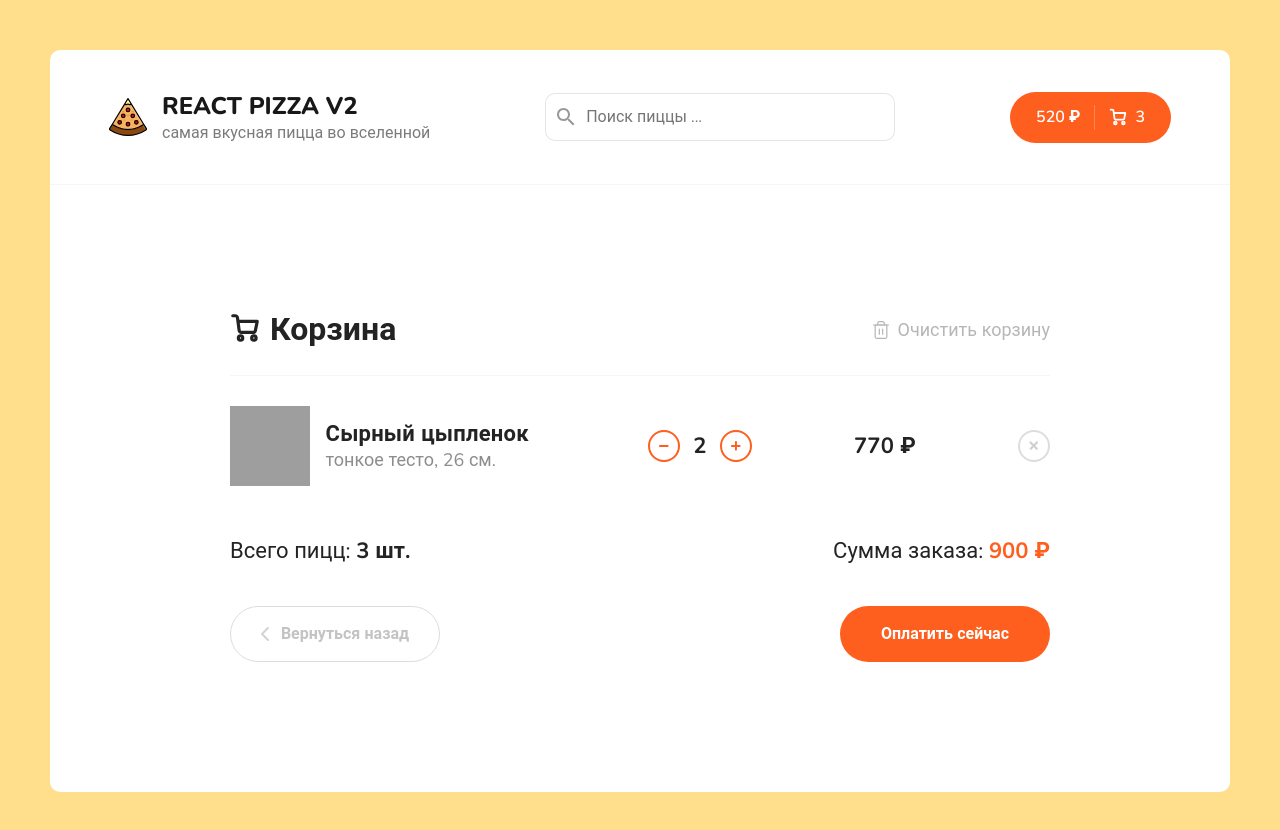
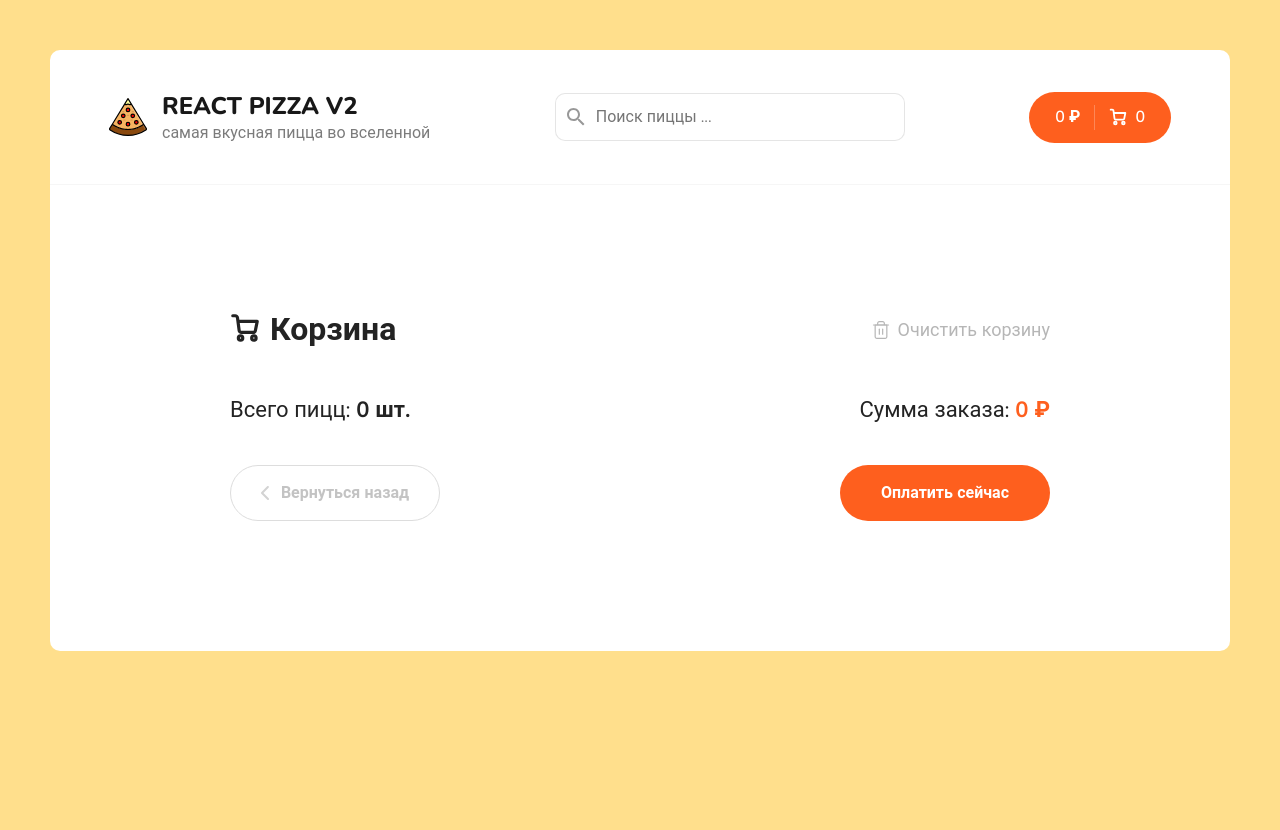
Before and after one commit to Aleksandr-Glebik/react-pizza-v2, a React (Create React App) app: page /cart in a window 1280 px wide. Shown: the top 830 px of the page. After the commit the page ends 800 px from the top, so only its background shows below. Built offline with nearby package versions, Linux system fonts and the light colour scheme; grey boxes are pictures that could not be loaded.

Commit message:
feat: add cartSlice, reducers: addItem, removeItem, clearItems; add comp CartItem

```diff
--- /dev/null
+++ b/src/components/CartItem.jsx
@@ -0,0 +1,92 @@
+import React from 'react';
+import { useDispatch } from 'react-redux';
+import { removeItem } from '../redux/slices/cartSlice'
+
+function CartItem({ id, name, imageUrl, type, size, price, count }) {
+  const dispatch = useDispatch()
+
+  const handlerRemoveItem = () => {
+    dispatch(removeItem(id))
+  }
+  return (
+    <div className="content__items">
+      <div className="cart__item">
+        <div className="cart__item-img">
+          <img
+            className="pizza-block__image"
+            src={imageUrl}
+            alt="Pizza"
+          />
+        </div>
+        <div className="cart__item-info">
+          <h3>{name}</h3>
+          <p>{type}, {size}</p>
+        </div>
+        <div className="cart__item-count">
+          <div className="button button--outline button--circle cart__item-count-minus">
+            <svg
+              width="10"
+              height="10"
+              viewBox="0 0 10 10"
+              fill="none"
+              xmlns="http://www.w3.org/2000/svg">
+              <path
+                d="M5.92001 3.84V5.76V8.64C5.92001 9.17016 5.49017 9.6 4.96001 9.6C4.42985 9.6 4.00001 9.17016 4.00001 8.64L4 5.76L4.00001 3.84V0.96C4.00001 0.42984 4.42985 0 4.96001 0C5.49017 0 5.92001 0.42984 5.92001 0.96V3.84Z"
+                fill="#EB5A1E"
+              />
+              <path
+                d="M5.75998 5.92001L3.83998 5.92001L0.959977 5.92001C0.429817 5.92001 -2.29533e-05 5.49017 -2.29301e-05 4.96001C-2.2907e-05 4.42985 0.429817 4.00001 0.959977 4.00001L3.83998 4L5.75998 4.00001L8.63998 4.00001C9.17014 4.00001 9.59998 4.42985 9.59998 4.96001C9.59998 5.49017 9.17014 5.92001 8.63998 5.92001L5.75998 5.92001Z"
+                fill="#EB5A1E"
+              />
+            </svg>
+          </div>
+          <b>{count}</b>
+          <div className="button button--outline button--circle cart__item-count-plus">
+            <svg
+              width="10"
+              height="10"
+              viewBox="0 0 10 10"
+              fill="none"
+              xmlns="http://www.w3.org/2000/svg">
+              <path
+                d="M5.92001 3.84V5.76V8.64C5.92001 9.17016 5.49017 9.6 4.96001 9.6C4.42985 9.6 4.00001 9.17016 4.00001 8.64L4 5.76L4.00001 3.84V0.96C4.00001 0.42984 4.42985 0 4.96001 0C5.49017 0 5.92001 0.42984 5.92001 0.96V3.84Z"
+                fill="#EB5A1E"
+              />
+              <path
+                d="M5.75998 5.92001L3.83998 5.92001L0.959977 5.92001C0.429817 5.92001 -2.29533e-05 5.49017 -2.29301e-05 4.96001C-2.2907e-05 4.42985 0.429817 4.00001 0.959977 4.00001L3.83998 4L5.75998 4.00001L8.63998 4.00001C9.17014 4.00001 9.59998 4.42985 9.59998 4.96001C9.59998 5.49017 9.17014 5.92001 8.63998 5.92001L5.75998 5.92001Z"
+                fill="#EB5A1E"
+              />
+            </svg>
+          </div>
+        </div>
+        <div className="cart__item-price">
+          <b>{price * count} ₽</b>
+        </div>
+        <div className="cart__item-remove">
+          <div
+            className="button button--outline button--circle"
+            onClick={handlerRemoveItem}
+          >
+            <svg
+              width="10"
+              height="10"
+              viewBox="0 0 10 10"
+              fill="none"
+              xmlns="http://www.w3.org/2000/svg">
+              <path
+                d="M5.92001 3.84V5.76V8.64C5.92001 9.17016 5.49017 9.6 4.96001 9.6C4.42985 9.6 4.00001 9.17016 4.00001 8.64L4 5.76L4.00001 3.84V0.96C4.00001 0.42984 4.42985 0 4.96001 0C5.49017 0 5.92001 0.42984 5.92001 0.96V3.84Z"
+                fill="#EB5A1E"
+              />
+              <path
+                d="M5.75998 5.92001L3.83998 5.92001L0.959977 5.92001C0.429817 5.92001 -2.29533e-05 5.49017 -2.29301e-05 4.96001C-2.2907e-05 4.42985 0.429817 4.00001 0.959977 4.00001L3.83998 4L5.75998 4.00001L8.63998 4.00001C9.17014 4.00001 9.59998 4.42985 9.59998 4.96001C9.59998 5.49017 9.17014 5.92001 8.63998 5.92001L5.75998 5.92001Z"
+                fill="#EB5A1E"
+              />
+            </svg>
+          </div>
+        </div>
+      </div>
+    </div>
+  );
+}
+
+export default CartItem;
--- a/src/components/Header.jsx
+++ b/src/components/Header.jsx
@@ -2,8 +2,10 @@ import React from 'react'
 import logoSrc from '../assets/img/pizza-logo.svg'
 import { Link } from 'react-router-dom'
 import Search from './Search'
+import { useSelector } from 'react-redux'
 
 function Header() {
+  const { totalCountPizzas, totalPrice } = useSelector(state => state.cart)
   return (
     <div className="header">
     <div className="container">
@@ -17,7 +19,7 @@ function Header() {
       <Search />
       <div className="header__cart">
         <Link to="/cart" className="button button--cart">
-          <span>520 ₽</span>
+          <span>{totalPrice} ₽</span>
           <div className="button__delimiter"></div>
           <svg
             width="18"
@@ -48,7 +50,7 @@ function Header() {
               strokeLinejoin="round"
             />
           </svg>
-          <span>3</span>
+          <span>{totalCountPizzas}</span>
         </Link>
       </div>
     </div>
--- a/src/pages/Cart.jsx
+++ b/src/pages/Cart.jsx
@@ -1,7 +1,18 @@
 import React from 'react';
+import { useSelector, useDispatch } from 'react-redux';
 import { Link } from 'react-router-dom';
+import { clearItems } from '../redux/slices/cartSlice'
+
+import CartItem from '../components/CartItem';
 
 function Cart() {
+  const dispatch = useDispatch()
+  const { totalPrice, totalCountPizzas, items } = useSelector(state => state.cart)
+
+  const clearBasket = () => {
+    dispatch(clearItems())
+  }
+
   return (
     <div className="container container--cart">
       <div className="cart">
@@ -37,7 +48,7 @@ function Cart() {
             </svg>
             Корзина
           </h2>
-          <div className="cart__clear">
+          <div className="cart__clear" onClick={clearBasket}>
             <svg
               width="20"
               height="20"
@@ -73,93 +84,30 @@ function Cart() {
                 strokeLinejoin="round"
               />
             </svg>
-
             <span>Очистить корзину</span>
           </div>
         </div>
-        <div className="content__items">
-          <div className="cart__item">
-            <div className="cart__item-img">
-              <img
-                className="pizza-block__image"
-                src="https://dodopizza-a.akamaihd.net/static/Img/Products/Pizza/ru-RU/b750f576-4a83-48e6-a283-5a8efb68c35d.jpg"
-                alt="Pizza"
-              />
-            </div>
-            <div className="cart__item-info">
-              <h3>Сырный цыпленок</h3>
-              <p>тонкое тесто, 26 см.</p>
-            </div>
-            <div className="cart__item-count">
-              <div className="button button--outline button--circle cart__item-count-minus">
-                <svg
-                  width="10"
-                  height="10"
-                  viewBox="0 0 10 10"
-                  fill="none"
-                  xmlns="http://www.w3.org/2000/svg">
-                  <path
-                    d="M5.92001 3.84V5.76V8.64C5.92001 9.17016 5.49017 9.6 4.96001 9.6C4.42985 9.6 4.00001 9.17016 4.00001 8.64L4 5.76L4.00001 3.84V0.96C4.00001 0.42984 4.42985 0 4.96001 0C5.49017 0 5.92001 0.42984 5.92001 0.96V3.84Z"
-                    fill="#EB5A1E"
-                  />
-                  <path
-                    d="M5.75998 5.92001L3.83998 5.92001L0.959977 5.92001C0.429817 5.92001 -2.29533e-05 5.49017 -2.29301e-05 4.96001C-2.2907e-05 4.42985 0.429817 4.00001 0.959977 4.00001L3.83998 4L5.75998 4.00001L8.63998 4.00001C9.17014 4.00001 9.59998 4.42985 9.59998 4.96001C9.59998 5.49017 9.17014 5.92001 8.63998 5.92001L5.75998 5.92001Z"
-                    fill="#EB5A1E"
-                  />
-                </svg>
-              </div>
-              <b>2</b>
-              <div className="button button--outline button--circle cart__item-count-plus">
-                <svg
-                  width="10"
-                  height="10"
-                  viewBox="0 0 10 10"
-                  fill="none"
-                  xmlns="http://www.w3.org/2000/svg">
-                  <path
-                    d="M5.92001 3.84V5.76V8.64C5.92001 9.17016 5.49017 9.6 4.96001 9.6C4.42985 9.6 4.00001 9.17016 4.00001 8.64L4 5.76L4.00001 3.84V0.96C4.00001 0.42984 4.42985 0 4.96001 0C5.49017 0 5.92001 0.42984 5.92001 0.96V3.84Z"
-                    fill="#EB5A1E"
-                  />
-                  <path
-                    d="M5.75998 5.92001L3.83998 5.92001L0.959977 5.92001C0.429817 5.92001 -2.29533e-05 5.49017 -2.29301e-05 4.96001C-2.2907e-05 4.42985 0.429817 4.00001 0.959977 4.00001L3.83998 4L5.75998 4.00001L8.63998 4.00001C9.17014 4.00001 9.59998 4.42985 9.59998 4.96001C9.59998 5.49017 9.17014 5.92001 8.63998 5.92001L5.75998 5.92001Z"
-                    fill="#EB5A1E"
-                  />
-                </svg>
-              </div>
-            </div>
-            <div className="cart__item-price">
-              <b>770 ₽</b>
-            </div>
-            <div className="cart__item-remove">
-              <div className="button button--outline button--circle">
-                <svg
-                  width="10"
-                  height="10"
-                  viewBox="0 0 10 10"
-                  fill="none"
-                  xmlns="http://www.w3.org/2000/svg">
-                  <path
-                    d="M5.92001 3.84V5.76V8.64C5.92001 9.17016 5.49017 9.6 4.96001 9.6C4.42985 9.6 4.00001 9.17016 4.00001 8.64L4 5.76L4.00001 3.84V0.96C4.00001 0.42984 4.42985 0 4.96001 0C5.49017 0 5.92001 0.42984 5.92001 0.96V3.84Z"
-                    fill="#EB5A1E"
-                  />
-                  <path
-                    d="M5.75998 5.92001L3.83998 5.92001L0.959977 5.92001C0.429817 5.92001 -2.29533e-05 5.49017 -2.29301e-05 4.96001C-2.2907e-05 4.42985 0.429817 4.00001 0.959977 4.00001L3.83998 4L5.75998 4.00001L8.63998 4.00001C9.17014 4.00001 9.59998 4.42985 9.59998 4.96001C9.59998 5.49017 9.17014 5.92001 8.63998 5.92001L5.75998 5.92001Z"
-                    fill="#EB5A1E"
-                  />
-                </svg>
-              </div>
-            </div>
-          </div>
-        </div>
+          {items.map( (item, ind) => (
+            <CartItem
+              key={`${item.name}_${ind}`}
+              id={item.id}
+              name={item.name}
+              imageUrl={item.imageUrl}
+              type={item.type}
+              size={item.size}
+              price={item.price}
+              count={item.count}
+            />
+          ))}
         <div className="cart__bottom">
           <div className="cart__bottom-details">
             <span>
               {' '}
-              Всего пицц: <b>3 шт.</b>{' '}
+              Всего пицц: <b>{totalCountPizzas} шт.</b>{' '}
             </span>
             <span>
               {' '}
-              Сумма заказа: <b>900 ₽</b>{' '}
+              Сумма заказа: <b>{totalPrice} ₽</b>{' '}
             </span>
           </div>
           <div className="cart__bottom-buttons">
@@ -178,7 +126,6 @@ function Cart() {
                   strokeLinejoin="round"
                 />
               </svg>
-
               <span>Вернуться назад</span>
             </Link>
             <div className="button pay-btn">
--- /dev/null
+++ b/src/redux/slices/cartSlice.js
@@ -0,0 +1,51 @@
+import { createSlice } from '@reduxjs/toolkit'
+
+const initialState = {
+  totalPrice: 0,
+  totalCountPizzas: 0,
+  items: []
+}
+
+export const cartSlice = createSlice({
+  name: 'cart',
+  initialState,
+  reducers: {
+    addItem(state, actions) {
+        const findItem = state.items.find(item => item.id === actions.payload.id)
+
+        if (findItem) {
+            findItem.count++
+        } else {
+            state.items.push({
+                ...actions.payload,
+                count: 1
+            })
+        }
+
+        state.totalPrice = state.items.reduce((sum, obj) => {
+            return (obj.price * obj.count) + sum
+        }, 0)
+        state.totalCountPizzas = state.items.reduce((sum, obj) => {
+            return obj.count + sum
+        }, 0)
+    },
+    removeItem(state, actions) {
+        state.items = state.items.filter(obj => obj.id !== actions.payload)
+        state.totalPrice = state.items.reduce((sum, obj) => {
+            return (obj.price * obj.count) + sum
+        }, 0)
+        state.totalCountPizzas = state.items.reduce((sum, obj) => {
+            return obj.count + sum
+        }, 0)
+    },
+    clearItems(state) {
+        state.items = []
+        state.totalPrice = 0
+        state.totalCountPizzas = 0
+    }
+  },
+})
+
+export const { addItem, removeItem, clearItems } = cartSlice.actions
+
+export default cartSlice.reducer
--- a/src/redux/store.js
+++ b/src/redux/store.js
@@ -1,8 +1,10 @@
 import { configureStore } from '@reduxjs/toolkit'
 import filterReducer from './slices/filterSlice'
+import cartSlice from './slices/cartSlice'
 
 export const store = configureStore({
   reducer: {
-    filters: filterReducer
+    filters: filterReducer,
+    cart: cartSlice
   }
 })
```
Also changed, not shown: src/components/PizzaBlock.jsx (+23 -2 lines).
